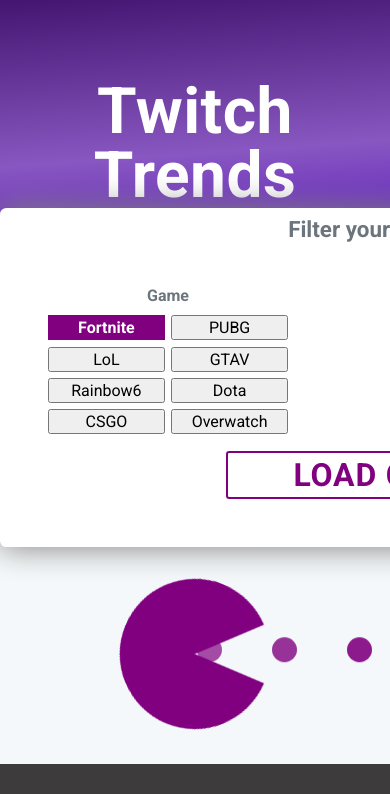
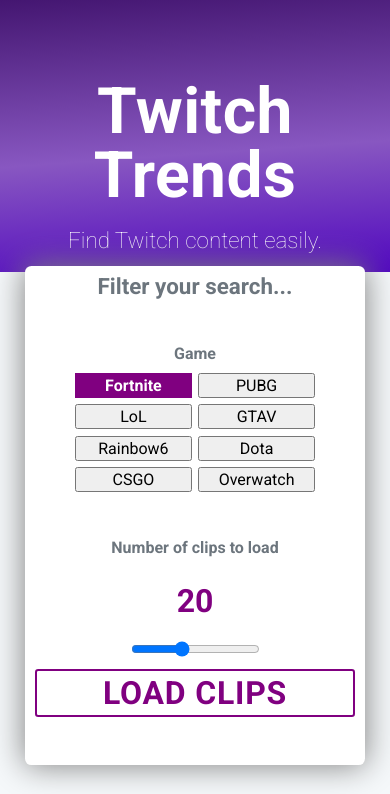
Before and after one commit to tylercorbett/twitch-trends-clips, a React (Create React App) app: page / in a window 390 px wide. Shown: the top 794 px of the page. Built offline with nearby package versions, Linux system fonts and the light colour scheme; no server answers.

Commit message:
mobile compatable

```diff
--- a/src/components/clips/Clips.scss
+++ b/src/components/clips/Clips.scss
@@ -6,4 +6,8 @@
   overflow-x: hidden;
   padding-top: 1.5rem;
   padding-bottom: 7rem;
+
+  @media only screen and (max-width: 1100px) {
+    grid-template-columns: 1fr;
+  }
 }
--- a/src/components/controls/Controls.scss
+++ b/src/components/controls/Controls.scss
@@ -9,6 +9,15 @@
   border-radius: .4rem;
   padding: .6rem;
   box-shadow: 0 0 2rem .05rem gray;
+
+  @media only screen and (max-width: 415px) {
+    width: 20rem;
+    height: 30rem;
+    display: flex;
+    flex-direction: column;
+    align-items: center;
+    margin-top: -.4rem;
+  }
 
   h4 {
     text-align: center;
@@ -27,6 +36,10 @@
     position: absolute;
     left: 3rem;
     width: 15rem;
+
+    @media only screen and (max-width: 415px) {
+      position: static;
+    }
 
     .game-title {
       margin-bottom: .7rem;
@@ -58,6 +71,11 @@
     width: 15rem;
     position: absolute;
     right: 3rem;
+
+    @media only screen and (max-width: 415px) {
+      position: static;
+      margin-top: 3rem;
+    }
 
     input {
       margin: 0 auto;
```
Also changed, not shown: src/components/clip/Clip.js (+10 -2 lines).
